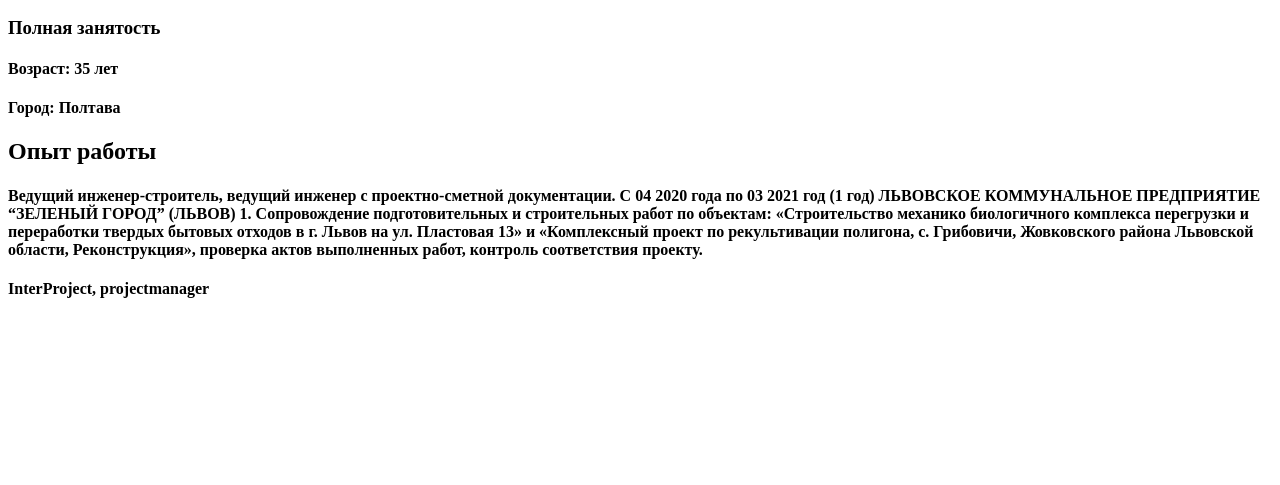
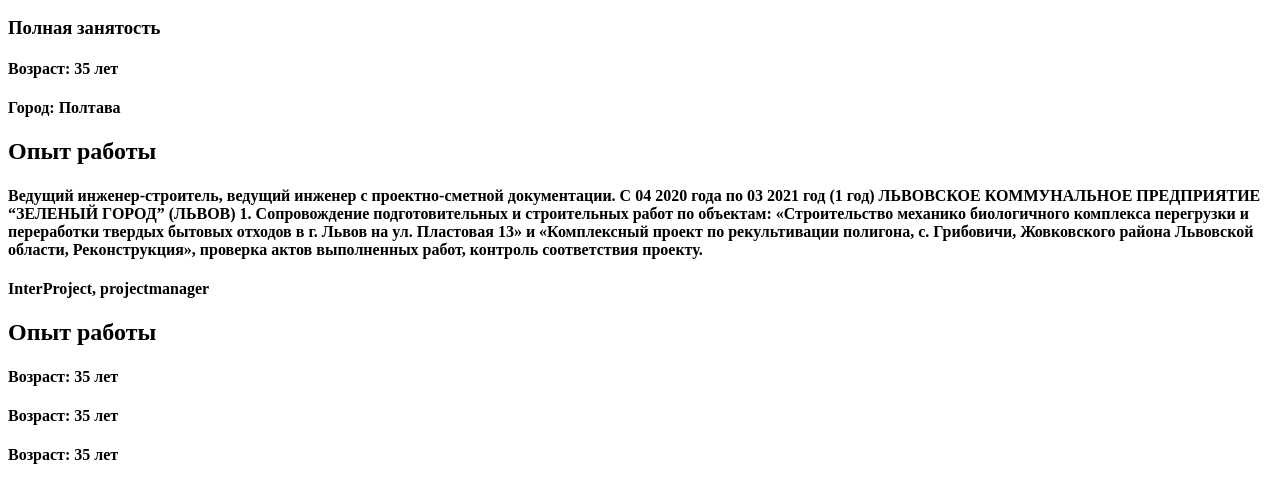
Before and after one commit to IgorCherpachenko/resume_beetroot, a plain HTML site: page cv.html in a window 1280 px wide. Shown: the part 742-1227 px from the top of the page. Before the commit the page ends 1061 px from the top, so only its background shows below. Drawn offline with Linux system fonts and the light colour scheme.

```diff
--- a/cv.html
+++ b/cv.html
@@ -21,5 +21,15 @@
                     </h4>
                  <h4> InterProject, projectmanager
                  </h4>
+                 <h2>Опыт работы</h2>
+                 <section>
+
+
+
+                 </section>
+
+                 <h4>Возраст: 35 лет</h4>
+                 <h4>Возраст: 35 лет</h4>
+                 <h4>Возраст: 35 лет</h4>
     </body>
 </html>
```
Also changed, not shown: index.html (+1 -1 lines), 1 other file.
